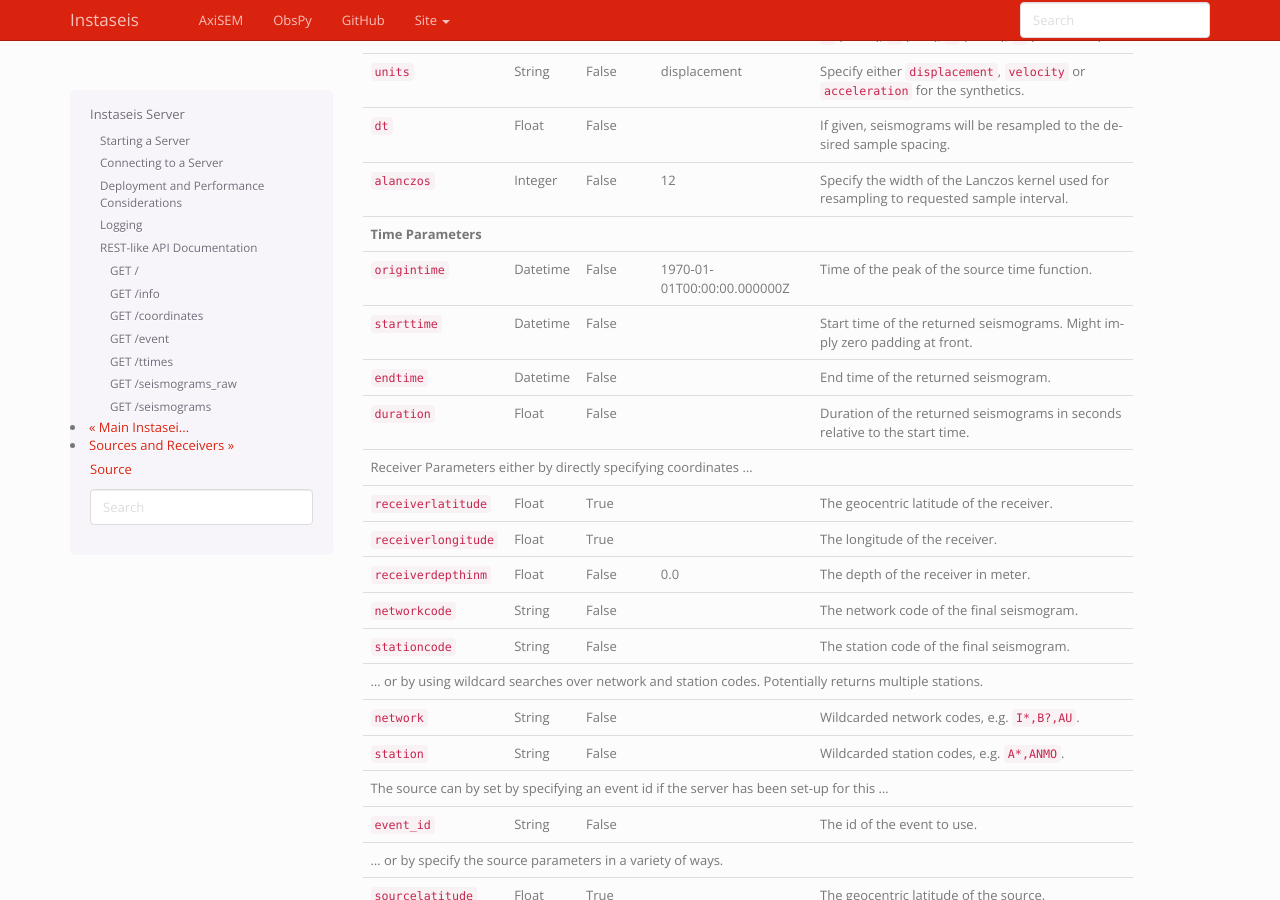
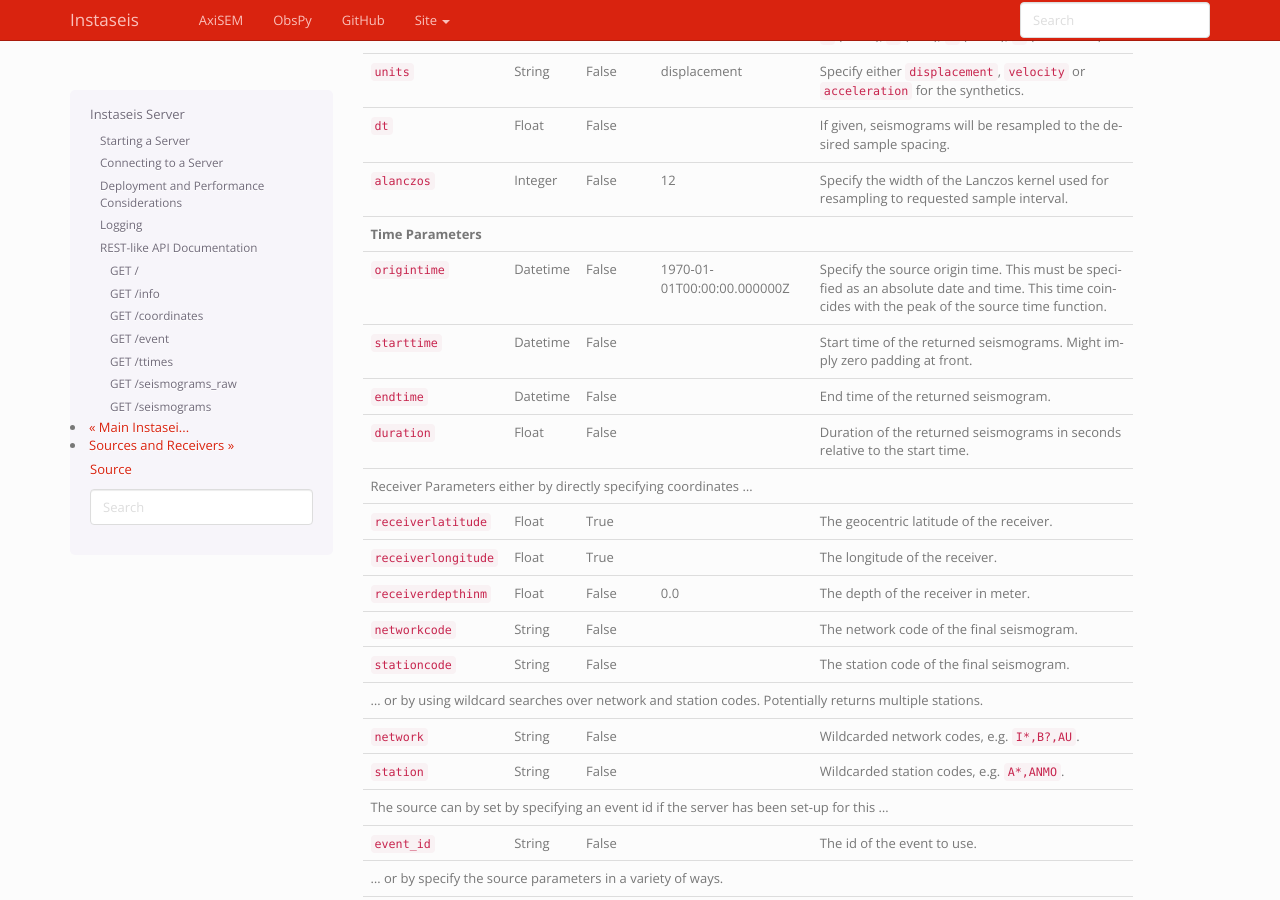
Before and after one commit to krischer/instaseis, a Sphinx documentation site: the page built from doc/server.rst, in a window 1280 px wide and 900 px high, scrolled down 7128 px. Built offline with Sphinx 7.4.7, drawn with Linux system fonts in a browser that asks for light colours; the version number could not be read and is left out.

Commit message:
Refactoring/simplifying

```diff
--- a/doc/server.rst
+++ b/doc/server.rst
@@ -477,7 +477,9 @@ Filetype
 +-------------------------+----------+----------+-----------------------------+--------------------------------------------------------------------------------------+
 | **Time Parameters**                                                                                                                                                |
 +-------------------------+----------+----------+-----------------------------+--------------------------------------------------------------------------------------+
-| ``origintime``          | Datetime | False    | 1970-01-01T00:00:00.000000Z | Time of the peak of the source time function.                                        |
+| ``origintime``          | Datetime | False    | 1970-01-01T00:00:00.000000Z | Specify the source origin time. This must be specified as an                         |
+|                         |          |          |                             | absolute date and time. This time coincides with the peak of the                     |
+|                         |          |          |                             | source time function.                                                                |
 +-------------------------+----------+----------+-----------------------------+--------------------------------------------------------------------------------------+
 | ``starttime``           | Datetime | False    |                             | Start time of the returned seismograms. Might imply zero padding at front.           |
 +-------------------------+----------+----------+-----------------------------+--------------------------------------------------------------------------------------+
```
Also changed, not shown: 1 other file.
